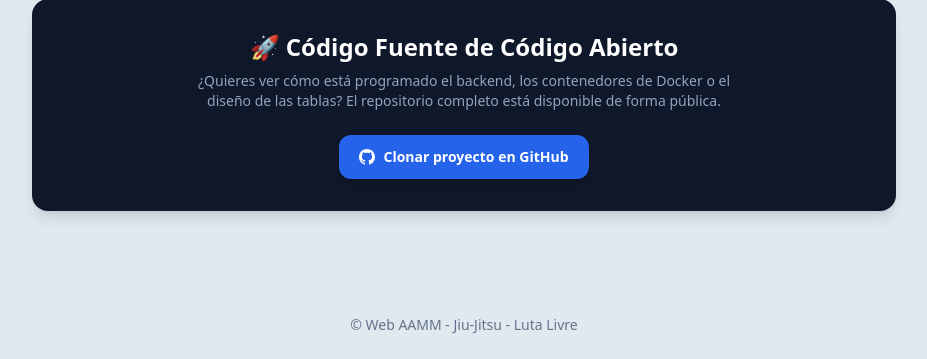
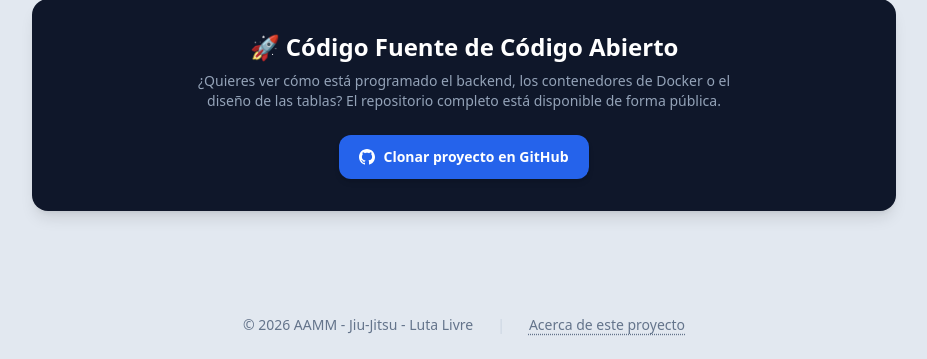
Before and after one commit to ALSREPO/web_aamm, a FastAPI app: page /acerca-de in a window 1280 px wide. Shown: the part 1146-1505 px from the top of the page, without its empty margins (176-1103 px from the left). Run offline with FastAPI, Linux system fonts and the light colour scheme; parts of the project's set-up code (start-up, migrations or seed data) failed here and were passed over; some libraries are stand-ins or nearby versions.

Commit message:
feat(_footer): incluir enlace a la página Acerca de

```diff
--- a/src/templates/partials/_footer.html
+++ b/src/templates/partials/_footer.html
@@ -1,3 +1,7 @@
-        <footer class="py-6 text-center text-slate-500 text-sm">
-            &copy; Web AAMM - Jiu-Jitsu - Luta Livre
+        <footer class="py-6 text-center text-slate-500 text-sm flex flex-col sm:flex-row justify-center items-center gap-2 sm:gap-6">
+            <span>&copy; 2026 AAMM - Jiu-Jitsu - Luta Livre</span>
+            <span class="hidden sm:inline text-slate-300">|</span>
+            <a href="/acerca-de" class="hover:text-blue-500 font-medium transition-colors underline decoration-dotted underline-offset-4">
+                Acerca de este proyecto
+            </a>
         </footer>
```
